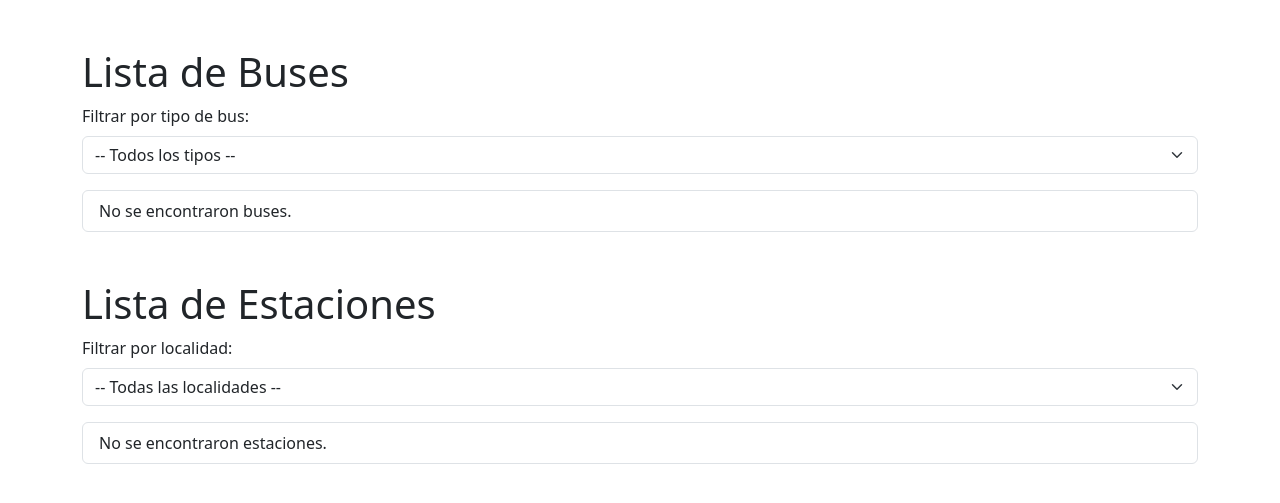
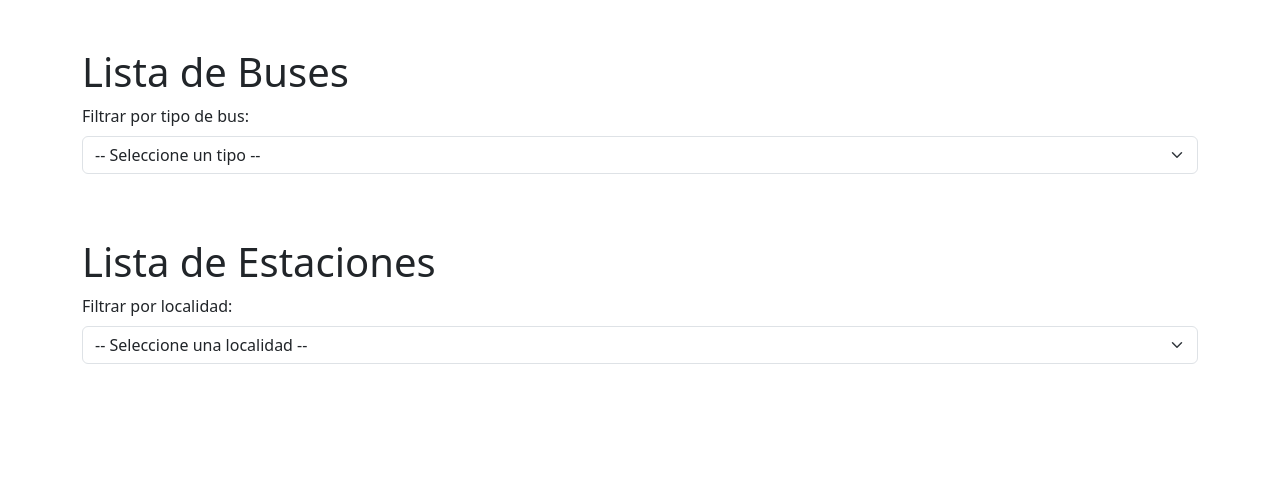
Before and after one commit to Juanes0706/Proyecto, a FastAPI app: page /read in a window 1280 px wide. Shown: the part 56-559 px from the top of the page. Run offline with FastAPI, Linux system fonts and the light colour scheme; data that the repository does not hold is empty.

Commit message:
arreglando filtrados

```diff
--- a/templates/ReadPage.html
+++ b/templates/ReadPage.html
@@ -26,7 +26,7 @@
     <div class="mb-3">
         <label for="filterTipoBus" class="form-label">Filtrar por tipo de bus:</label>
         <select id="filterTipoBus" class="form-select">
-            <option value="">-- Todos los tipos --</option>
+            <option value="">-- Seleccione un tipo --</option>
             <option value="troncal">Troncal</option>
             <option value="zonal">Zonal</option>
         </select>
@@ -37,7 +37,7 @@
     <div class="mb-3">
         <label for="filterLocalidadEstacion" class="form-label">Filtrar por localidad:</label>
         <select id="filterLocalidadEstacion" class="form-select">
-            <option value="">-- Todas las localidades --</option>
+            <option value="">-- Seleccione una localidad --</option>
             <option value="Usaquén">Usaquén</option>
             <option value="Chapinero">Chapinero</option>
             <option value="Santa Fe">Santa Fe</option>
@@ -66,15 +66,11 @@
     async function loadBuses() {
         const tipo = document.getElementById("filterTipoBus").value;
         const url = tipo ? `/buses/?tipo=${encodeURIComponent(tipo)}` : "/buses/";
-        try {
         const response = await fetch(url);
-            if (!response.ok) throw new Error("Error al cargar buses");
+        if (response.ok) {
             const buses = await response.json();
             const listaBuses = document.getElementById("listaBuses");
             listaBuses.innerHTML = "";
-            if (buses.length === 0) {
-                listaBuses.innerHTML = "<li class='list-group-item'>No se encontraron buses.</li>";
-            } else {
             buses.forEach((bus) => {
                 const li = document.createElement("li");
                 li.className = "list-group-item";
@@ -82,32 +78,22 @@
                 listaBuses.appendChild(li);
             });
         }
-        } catch (error) {
-            alert(error.message);
-        }
     }
 
     async function loadEstaciones() {
         const localidad = document.getElementById("filterLocalidadEstacion").value;
         const url = localidad ? `/estaciones/?sector=${encodeURIComponent(localidad)}` : "/estaciones/";
-        try {
         const response = await fetch(url);
-            if (!response.ok) throw new Error("Error al cargar estaciones");
+        if (response.ok) {
             const estaciones = await response.json();
             const listaEstaciones = document.getElementById("listaEstaciones");
             listaEstaciones.innerHTML = "";
-            if (estaciones.length === 0) {
-                listaEstaciones.innerHTML = "<li class='list-group-item'>No se encontraron estaciones.</li>";
-            } else {
             estaciones.forEach((estacion) => {
                 const li = document.createElement("li");
                 li.className = "list-group-item";
                 li.textContent = `ID: ${estacion.id} - Nombre: ${estacion.nombre_estacion} - Localidad: ${estacion.localidad} - Rutas Asociadas: ${estacion.rutas_asociadas} - Activo: ${estacion.activo}`;
                 listaEstaciones.appendChild(li);
             });
-            }
-        } catch (error) {
-            alert(error.message);
         }
     }
 
```
Also changed, not shown: crud.py (+7 -2 lines). Lines whose indentation alone changed are shown as unchanged.
